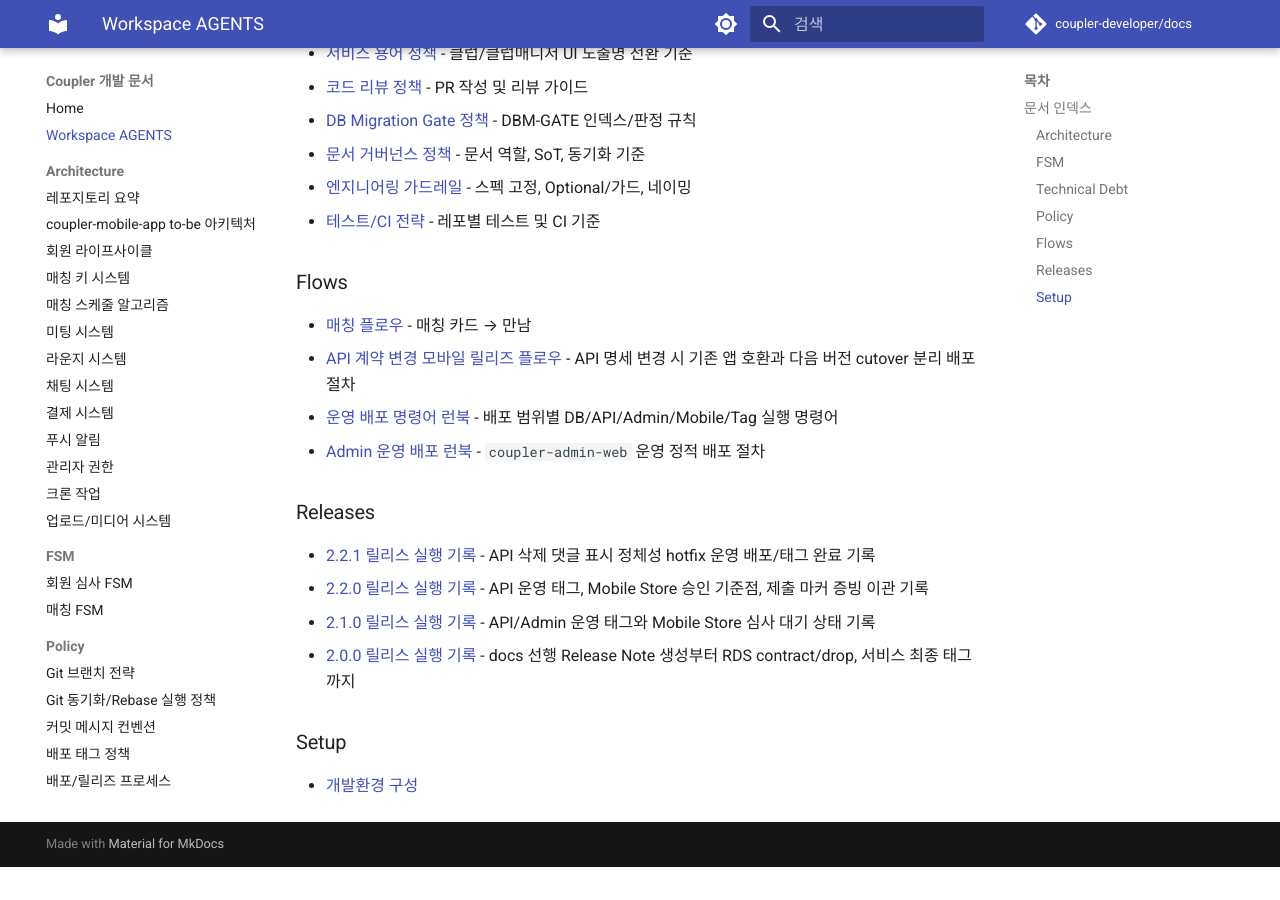
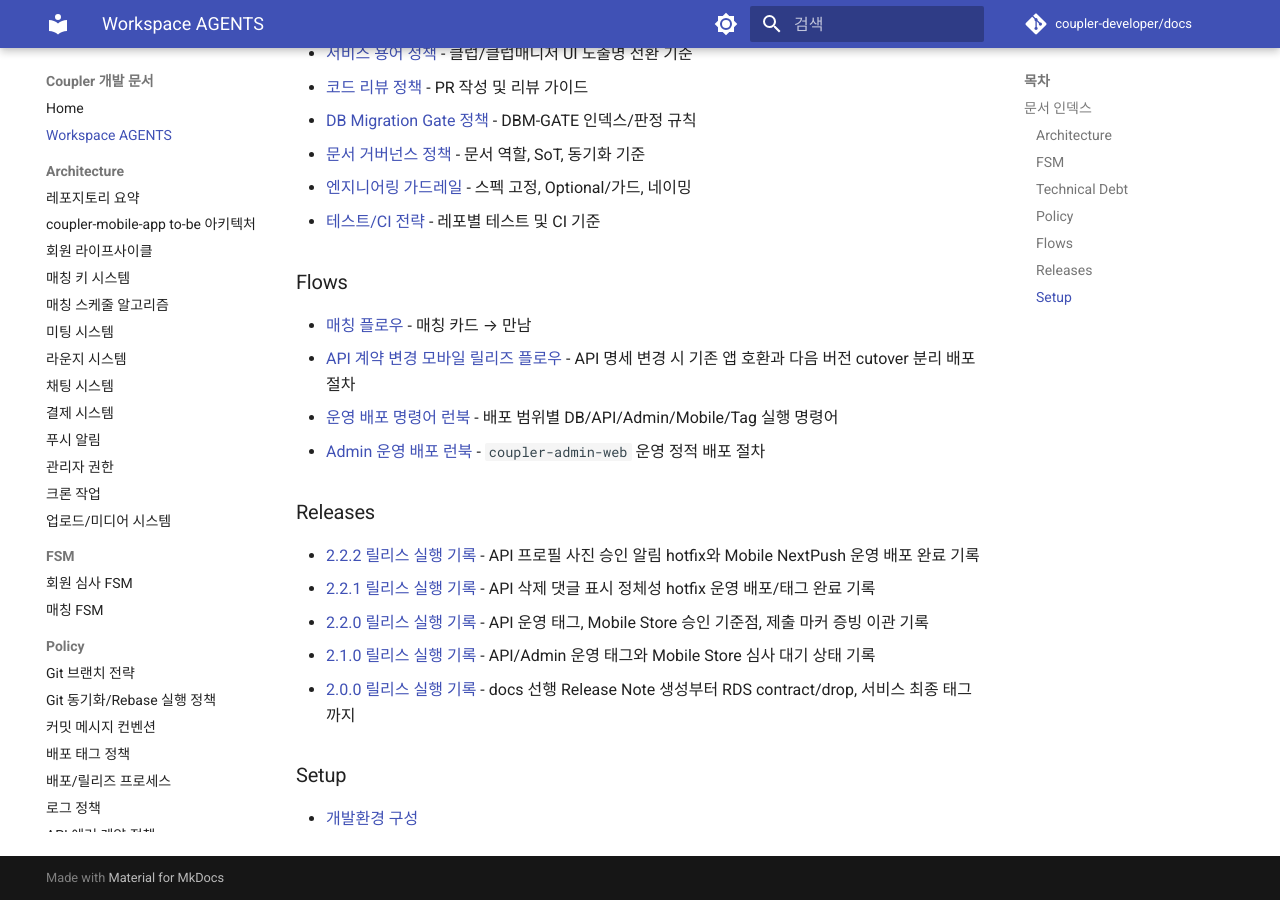
Before and after one commit to coupler-developer/docs, an MkDocs documentation site: the page built from content/AGENTS.md, in a window 1280 px wide and 900 px high, scrolled down 3197 px. Built offline with MkDocs 1.6.1 and Material for MkDocs 9.7.7, drawn with Linux system fonts in a browser that asks for light colours; comment, search, counter and statistics services are not loaded; before the commit the page ends 4064 px from its top, so only the background shows below that; part of the change alters nothing that is shown.

Commit message:
docs: 2.2.2 릴리스 기록 추가
Changes:
- API 운영 배포와 Mobile NextPush Production 배포 결과 기록
- 릴리스 인덱스와 MkDocs nav에 v2.2.2 문서 추가

Tests:
- yarn validate:docs 통과

```diff
--- a/content/AGENTS.md
+++ b/content/AGENTS.md
@@ -97,6 +97,7 @@
 
 ### Releases
 
+- [2.2.2 릴리스 실행 기록](releases/v2.2.2.md) - API 프로필 사진 승인 알림 hotfix와 Mobile NextPush 운영 배포 완료 기록
 - [2.2.1 릴리스 실행 기록](releases/v2.2.1.md) - API 삭제 댓글 표시 정체성 hotfix 운영 배포/태그 완료 기록
 - [2.2.0 릴리스 실행 기록](releases/v2.2.0.md) - API 운영 태그, Mobile Store 승인 기준점, 제출 마커 증빙 이관 기록
 - [2.1.0 릴리스 실행 기록](releases/v2.1.0.md) - API/Admin 운영 태그와 Mobile Store 심사 대기 상태 기록
--- /dev/null
+++ b/content/releases/v2.2.2.md
@@ -0,0 +1,163 @@
+# 2.2.2 릴리스 실행 기록
+
+## 문서 역할
+
+- 역할: `시나리오`
+- 문서 종류: `flow`
+- 충돌 시 우선 문서: `policy/release-process.md`, 태그 기준은 `policy/release-tag-policy.md`
+- 기준 성격: `as-is`
+
+## 목적
+
+- `v2.2.2` API hotfix와 Mobile NextPush 배포의 대상 커밋, 실행 순서, 검증 근거, 태그/기록 기준을 한 문서에 고정한다.
+
+## 범위
+
+- 대상: `docs`, `coupler-api`, `coupler-mobile-app`
+- 포함 범위: 프로필 사진 승인 알림 중복 방지 API hotfix, API 개발계 최신 커밋 반영, API 운영 배포/검증, API 서비스 태그, Mobile NextPush Android/iOS Production 배포, docs Release 기록
+- 제외 범위: `coupler-admin-web` 운영 배포, Mobile Store 제출/승인, 운영 `RDS` 변경
+
+## 상위 규범 문서
+
+- [배포/릴리즈 프로세스](../policy/release-process.md)
+- [배포 태그 정책](../policy/release-tag-policy.md)
+- [테스트/CI 전략](../policy/testing-strategy.md)
+- [운영 배포 명령어 런북](../flows/cross-project/production-deploy-command-runbook.md)
+
+## 릴리스 상태
+
+- 목표 버전: `v2.2.2`
+- 전체 상태: `released`
+- 완료 범위: `coupler-api` 개발계/운영 최신 커밋 반영, `coupler-api` 운영 배포/검증, `coupler-api` `v2.2.2` 태그, Mobile NextPush Android/iOS Production 배포/검증, docs 검증, docs 태그/GitHub Release 생성
+- `docs` 태그: `v2.2.2` -> docs release workflow 실행 시점의 docs tag commit
+- `coupler-api` 기준 커밋: `0d3532141f82c8582fe6676e39ce7d4a0b03e439`
+- `coupler-api` 직전 태그: `v2.2.1` -> `1075ec4523908b03e9f6f04412654c2edb627983`
+- `coupler-api` 태그: `v2.2.2` -> `0d3532141f82c8582fe6676e39ce7d4a0b03e439`
+- `coupler-api` 태그 객체: `1933d19f82e17df4cc83d9d3e87c67c7ede5daa1`
+- `coupler-admin-web` 태그: `N/A` (이번 운영 배포 범위에서 제외)
+- `coupler-mobile-app` Store 릴리즈 태그: `N/A` (NextPush-only 배포, Store binary 변경 없음)
+- `coupler-mobile-app` 기준 커밋: `13d7eec420169360126e569011de893cb1ba297c`
+- `coupler-mobile-app` 직전 Store 릴리즈 태그: `v2.2.0` -> `e4dd5b7c5d56b26065c6de31eca7b9c5f6225248`
+- `coupler-mobile-app` 제출 마커 태그: `N/A` (Mobile Store 제출 없음)
+- 제출 마커 증빙 이관/삭제: `N/A`
+
+## 릴리스 결과
+
+- `coupler-api`는 개발계와 운영 EC2에 `0d3532141f82c8582fe6676e39ce7d4a0b03e439` 기준으로 반영됐다.
+- `coupler-api` 운영 배포 후 내부/외부 응답, DB-backed 공개 API, PM2 상태, 로그를 확인했다.
+- 운영 검증 완료 후 `coupler-api` `v2.2.2` annotated tag를 생성하고 원격에 push했다.
+- `coupler-api`는 프로필 사진 승인 알림이 이미지별로 중복 발송되지 않도록, 프로필 세트 상태가 승인으로 전이될 때만 `profile_photo_ok` 승인 도메인을 기록한다.
+- `coupler-api`는 설정 승인 푸시 문구에 `profile_photo_ok`를 추가해 프로필 사진 승인과 기본정보 승인을 구분한다.
+- `coupler-mobile-app`은 native metadata 변경 없이 JS/locale/test/package script 변경만 포함하므로 Mobile NextPush-only로 Android `Production v20`, iOS `Production v17`을 배포했다.
+- `coupler-admin-web`, Mobile Store, 운영 `RDS`는 이번 릴리스 범위에 포함하지 않는다.
+
+## 메인 흐름
+
+1. 배포 범위를 `coupler-api`, `Mobile NextPush`, `docs`, `Tag/Release Record`로 고정했다.
+2. `coupler-api` 로컬 품질 게이트를 확인했다.
+3. 운영 `coupler-api`를 `origin/main`의 `0d3532141f82c8582fe6676e39ce7d4a0b03e439`까지 fast-forward 반영했다.
+4. 운영 `coupler-api`에서 `sudo env PATH="$PATH" pnpm install --frozen-lockfile`, `sudo pm2 restart coupler-api --update-env`, `sudo pm2 save`를 수행했다.
+5. 운영 API 내부/외부 응답, DB-backed 공개 API, PM2 상태, 로그를 확인했다.
+6. 운영 검증 완료 후 `coupler-api` `v2.2.2` annotated tag를 생성하고 원격에 push했다.
+7. `coupler-mobile-app` 로컬 품질 게이트와 native 변경 없음 기준을 확인했다.
+8. `coupler-mobile-app` Android/iOS NextPush Production 배포를 수행했다.
+9. NextPush Android/iOS Production history에서 새 label, target binary version, package hash, rollout/mandatory/disabled 상태를 확인했다.
+10. 이 문서를 운영 결과로 갱신하고 docs `v2.2.2` 태그/GitHub Release를 생성했다.
+
+## 검증 근거
+
+- `coupler-api`
+    - 배포 대상 커밋: `0d3532141f82c8582fe6676e39ce7d4a0b03e439`
+    - 직전 운영 태그 커밋: `v2.2.1` -> `1075ec4523908b03e9f6f04412654c2edb627983`
+    - `v2.2.1` 이후 커밋:
+        - `ee7e4e6` `fix: 프로필 사진 승인 알림 중복 방지`
+        - `0d35321` `test: 프로필 사진 승인 알림 회귀 보강`
+    - 변경 파일:
+        - `controller/admin/member.ts`
+        - `controller/common.ts`
+        - `lib/member-review-push-policy.ts`
+        - `locales/ko.json`
+        - `__tests__/admin-member-detail-pending-regression.test.ts`
+        - `__tests__/common-send-fcm-push-storage.test.ts`
+        - `__tests__/member-review-push-policy.test.ts`
+    - 개발계 반영: 최신 커밋 배포 완료(사용자 확인, `2026-06-30 KST`)
+    - focused test: `pnpm test -- __tests__/member-review-push-policy.test.ts __tests__/common-send-fcm-push-storage.test.ts __tests__/admin-member-detail-pending-regression.test.ts --runInBand` 통과 (`3 suites / 62 tests`)
+    - 표준 품질 게이트: `pnpm lint && pnpm typecheck && pnpm format && pnpm test:ci` 통과 (`70 suites / 446 tests`)
+    - 운영 배포 시각: `2026-06-30 21:20 KST`
+    - 운영 커밋: `0d3532141f82c8582fe6676e39ce7d4a0b03e439`
+    - 태그 객체: `1933d19f82e17df4cc83d9d3e87c67c7ede5daa1`
+    - 태그 커밋: `0d3532141f82c8582fe6676e39ce7d4a0b03e439`
+    - PM2 상태: `coupler-api` online, pid `3130231`, user `root`, restart count `23`
+    - 내부 응답: `http://127.0.0.1:3002/` -> `ritzy API Running ...`
+    - 내부 DB-backed 공개 API: `GET /app/manager/list` -> 200, `result_code=0`
+    - 외부 응답: `https://api.ritzy.fourhundred.co.kr/` -> 200, `ritzy API Running ...`
+    - 외부 DB-backed 공개 API: `GET https://api.ritzy.fourhundred.co.kr/app/manager/list` -> 200, `result_code=0`
+    - 운영 로그: 재시작 후 `server started on port 3002` 확인. 기존 FCM invalid token 로그와 `NODE_APP_INSTANCE` config warning이 있었으나, 이번 배포 커밋의 startup 실패나 crash는 확인되지 않았다.
+- `coupler-mobile-app`
+    - NextPush 배포 대상 커밋: `13d7eec420169360126e569011de893cb1ba297c`
+    - 직전 Store 릴리즈 태그 커밋: `v2.2.0` -> `e4dd5b7c5d56b26065c6de31eca7b9c5f6225248`
+    - `v2.2.0` 이후 커밋:
+        - `1792b19` `feat: 매칭카드 하단 카피라이팅 변경 및 가운데정렬 처리`
+        - `65580ac` `refactor: 매칭카드 카피 정렬 스타일 분리`
+        - `f58daaa` `refactor: 매칭카드 스타일 키 카멜케이스 적용`
+        - `f2030e7` `chore: lint 스크립트 명시 분리`
+        - `1b43076` `fix: Meta 광고 식별자 수집 설정 추가`
+        - `dc5173e` `fix: 매칭 알림 For You 탭 이동`
+        - `13d7eec` `fix: 라운지 기본 탭을 모든 회원으로 변경`
+    - 변경 파일: `src/**`, `jest.setup.js`, `package.json`
+    - native metadata 변경: 없음(`android/`, `ios/`, native version/build 변경 없음)
+    - 현재 Store binary 기준: Android `versionName 2.2.0`, iOS `MARKETING_VERSION 2.2.0`, build `97`
+    - focused test: `yarn test src/__tests__/marketingEvents.test.ts src/__tests__/pushNavigation.test.ts src/__tests__/squareTabs.test.ts --runInBand --watchman=false` 통과 (`3 suites / 25 tests`)
+    - 표준 품질 게이트: `yarn lint && yarn typecheck && yarn format && yarn test:ci` 통과 (`44 suites / 332 tests / 10 snapshots`)
+    - 배포 전 Android Production 기준 label: `v19`
+    - 배포 전 Android target binary version: `2.2.0`
+    - 배포 전 Android package hash: `cc04c60ca205b484ec6d35f833bc806d36e67121c212799352a3cbc2b98bb2f8`
+    - 배포 전 Android upload time: `2026-06-28T09:42:59.932Z`
+    - 배포 전 Android rollout/mandatory/disabled: `100`/`false`/`false`
+    - 배포 후 Android Production label: `v20`
+    - 배포 후 Android target binary version: `2.2.0`
+    - 배포 후 Android package hash: `e143858043956e510046015cf187ae0b83e0b202bcd9702af3cbefd3f5892588`
+    - 배포 후 Android upload time: `2026-06-30T12:22:09.018Z`
+    - 배포 후 Android rollout/mandatory/disabled: `100`/`false`/`false`
+    - 배포 전 iOS Production 기준 label: `v16`
+    - 배포 전 iOS target binary version: `2.2.0`
+    - 배포 전 iOS package hash: `d59959a8835bc7470ab4e8abd72497891e858ec81a7d57dac8df1f9cf01e2975`
+    - 배포 전 iOS upload time: `2026-06-28T09:42:04.235Z`
+    - 배포 전 iOS rollout/mandatory/disabled: `100`/`false`/`false`
+    - 배포 후 iOS Production label: `v17`
+    - 배포 후 iOS target binary version: `2.2.0`
+    - 배포 후 iOS package hash: `d0126aef44da4d8bf1c787cd4a3fea04ac436d0e0625e22256f99730a8bcb10b`
+    - 배포 후 iOS upload time: `2026-06-30T12:22:37.733Z`
+    - 배포 후 iOS rollout/mandatory/disabled: `100`/`false`/`false`
+- `coupler-admin-web`
+    - 현재 main 커밋: `03bcd31a22711dc80047c138bff81720cd4f118c`
+    - 직전 태그 커밋: `v2.1.2` -> `3eb4a699980a0e035766ba341d12359790921c0f`
+    - 이번 운영 배포 범위에서 제외한다. 태그 생성 대상 `N/A`.
+    - 참고: `v2.1.2` 이후 main에는 `03bcd31` `Revert "fix: 준회원 소개글 미제출 라벨 보정"` 1개 커밋이 있으나, 이번 릴리스 목표가 API hotfix와 Mobile NextPush이므로 Admin 운영 반영은 별도 배포로 분리한다.
+- `DB migration`
+    - DB schema/data migration 없음. `DB migration` 범위 `N/A`.
+- `docs`
+    - 릴리즈 기록 문서: `content/releases/v2.2.2.md`
+    - `content/AGENTS.md` 인덱스 동기화: 완료
+    - `mkdocs.yml` nav 동기화: 완료
+    - docs 검증: `PATH="/Library/Frameworks/Python.framework/Versions/3.11/bin:$PATH" yarn validate:docs` 통과
+    - docs 태그/GitHub Release: `v2.2.2` 생성 완료
+
+## 롤백 기준
+
+- `coupler-api`: 운영 배포 후 문제가 확인되면 직전 운영 태그 `v2.2.1` 또는 운영 배포 전 PM2 상태 기준으로 rollback한다.
+- `Mobile NextPush`: Android는 배포 후 기준 `Production v20`, iOS는 배포 후 기준 `Production v17`을 기준으로 rollback한다. 직전 label로 되돌릴 때는 Android `v19`, iOS `v16`을 기준으로 확인한다.
+- `coupler-mobile-app`: NextPush-only 배포이므로 Store binary rollback은 대상이 아니다.
+- `coupler-admin-web`: 이번 릴리스에서 운영 배포하지 않으므로 rollback 대상 `N/A`다.
+- 운영 `RDS`: 이번 릴리스에 DB 변경이 없으므로 DB rollback 대상 `N/A`다.
+
+## 후속 작업
+
+- 없음.
+
+## 관련 문서
+
+- [배포/릴리즈 프로세스](../policy/release-process.md)
+- [배포 태그 정책](../policy/release-tag-policy.md)
+- [운영 배포 명령어 런북](../flows/cross-project/production-deploy-command-runbook.md)
+- [레포지토리 요약](../architecture/repo-overview.md)
--- a/mkdocs.yml
+++ b/mkdocs.yml
@@ -101,6 +101,7 @@ nav:
       - 운영 배포 명령어 런북: flows/cross-project/production-deploy-command-runbook.md
       - Admin 운영 배포 런북: flows/cross-project/admin-web-production-deploy-flow.md
   - Releases:
+      - 2.2.2 릴리스 실행 기록: releases/v2.2.2.md
       - 2.2.1 릴리스 실행 기록: releases/v2.2.1.md
       - 2.2.0 릴리스 실행 기록: releases/v2.2.0.md
       - 2.1.0 릴리스 실행 기록: releases/v2.1.0.md
```
